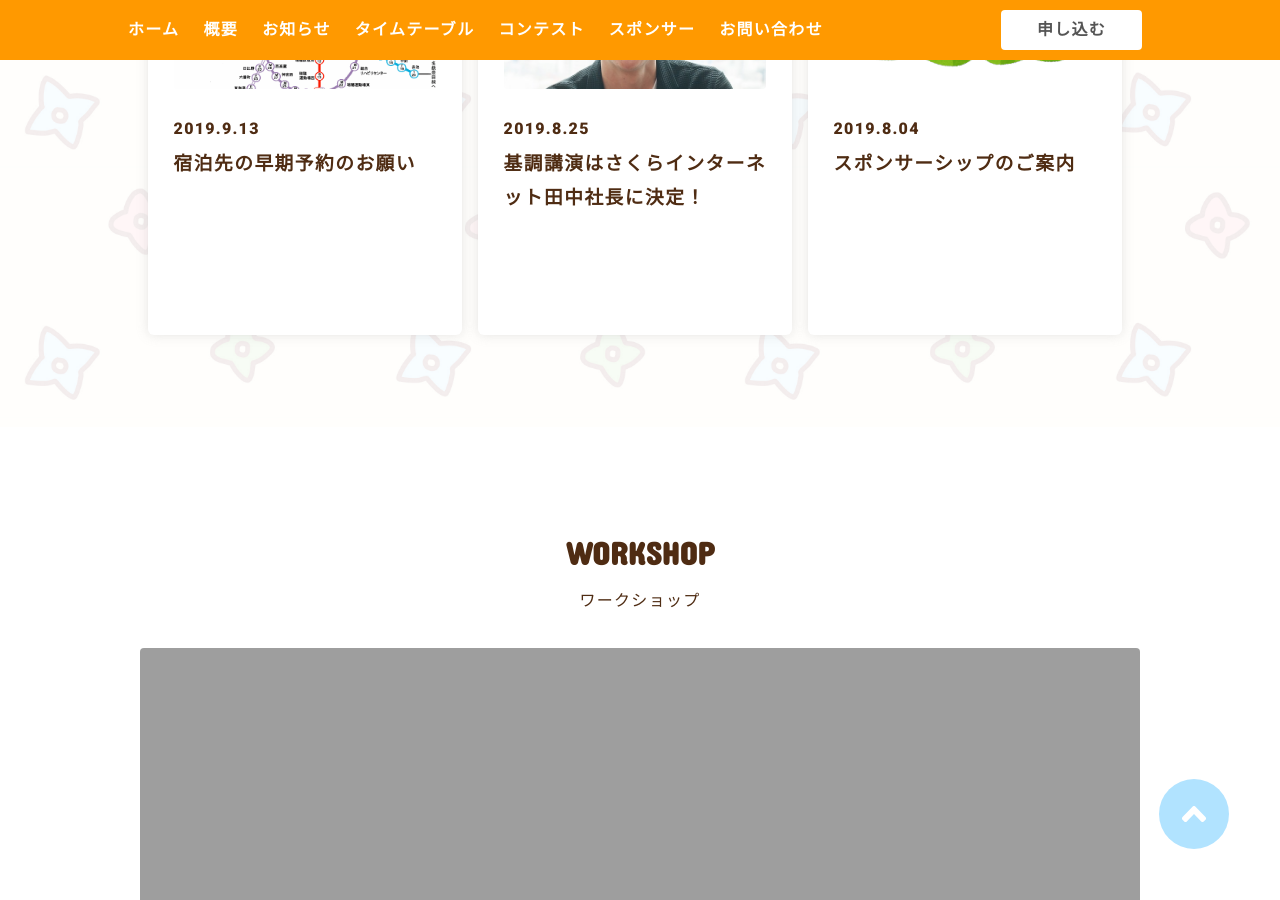
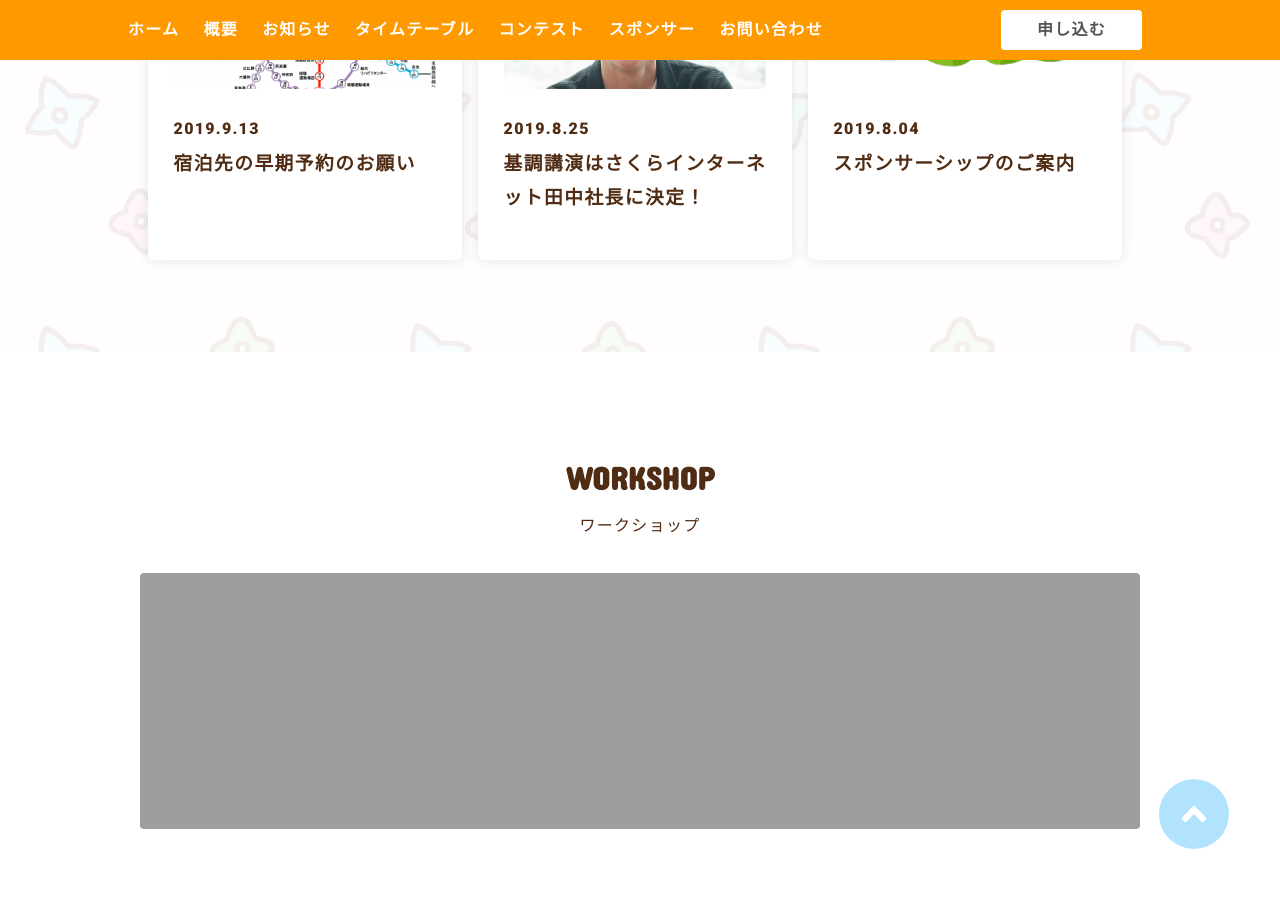
Before and after one commit to coderdojo-japan/dojocon2019.coderdojo.jp, a Jekyll site: the page built from index.md, in a window 1280 px wide and 900 px high, scrolled down 3417 px. Built offline with Jekyll 4.4.1, drawn with Linux system fonts in a browser that asks for light colours; nearby versions of some CDN libraries.

Commit message:
記事の高さ調節🐛✅

```diff
--- a/css/main.scss
+++ b/css/main.scss
@@ -95,7 +95,6 @@ section {
 
 //ニュースの記事一覧
 .article-news {
-  height: 40vh;
   padding: 2vw;
   transition: .3s;
   width: calc(33% - 4vw - 16px); //1行に3記事入るようにする
@@ -111,8 +110,16 @@ section {
     color: $main-color;
     transition: .3s;
   }
+  .article-title{
+    height: 3.6em;
+
+  }
 }
-
+@media screen and (max-width: 1150px) {
+  .article-title{
+    height: 5.4em;
+  }
+}
 //記事のサムネイル画像
 .article-thumbnail {
   border-radius: 4px;
```
